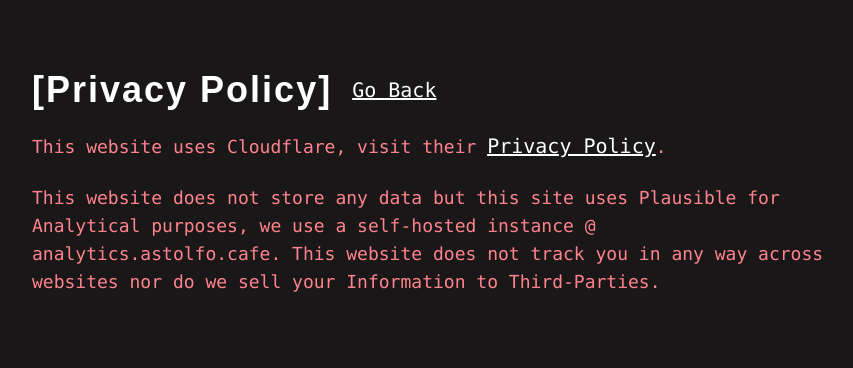
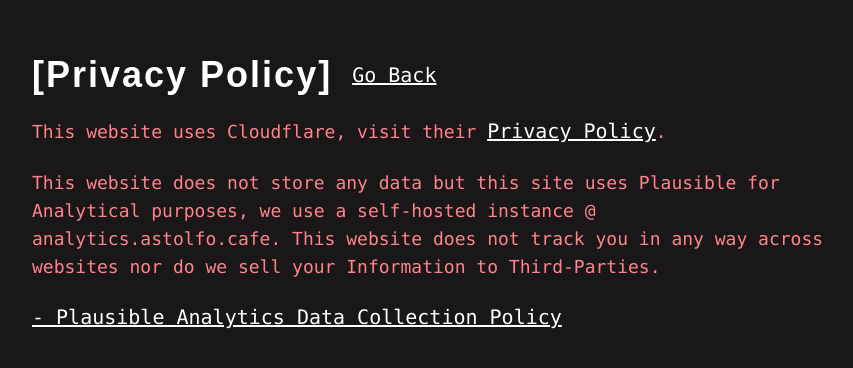
Before and after one commit to ArtieFuzzz/dev.astolfo.cafe, a SvelteKit app: page /privacy in a window 1280 px wide. Shown: the part 206-574 px from the top of the page, without its empty margins (48-901 px from the left). Built offline with nearby package versions, Linux system fonts and the light colour scheme; a small style sheet from the web is missing.

Commit message:
chore: Re-add Plausible analytics data collection policy

```diff
--- a/src/routes/privacy/+page.svelte
+++ b/src/routes/privacy/+page.svelte
@@ -9,7 +9,7 @@
   transition:fade={{ duration: 500, easing: sineIn }}
 >
   <div class="m-20">
-    <div class="flex flex-row justify-start items-center place-items-baseline">
+    <div class="flex flex-row items-center justify-start place-items-baseline">
       <h1 class="text-white"><span>[Privacy Policy]</span></h1>
       <!-- svelte-ignore a11y-invalid-attribute -->
       <a href="#" on:click={() => history.back()} class="pl-5">Go Back</a>
@@ -23,10 +23,15 @@
       </p>
 
       <p>
-        This website does not store any data but this site uses Plausible for Analytical purposes, we
-        use a self-hosted instance @ analytics.astolfo.cafe. This website does not track you in any
-        way across websites nor do we sell your Information to Third-Parties.
+        This website does not store any data but this site uses Plausible for Analytical purposes,
+        we use a self-hosted instance @ analytics.astolfo.cafe. This website does not track you in
+        any way across websites nor do we sell your Information to Third-Parties.
       </p>
+
+      <a
+        href="https://plausible.io/data-policy#first-thing-first-what-we-collect-and-what-we-use-it-for"
+        >- Plausible Analytics Data Collection Policy</a
+      >
     </div>
   </div>
 </div>
```
